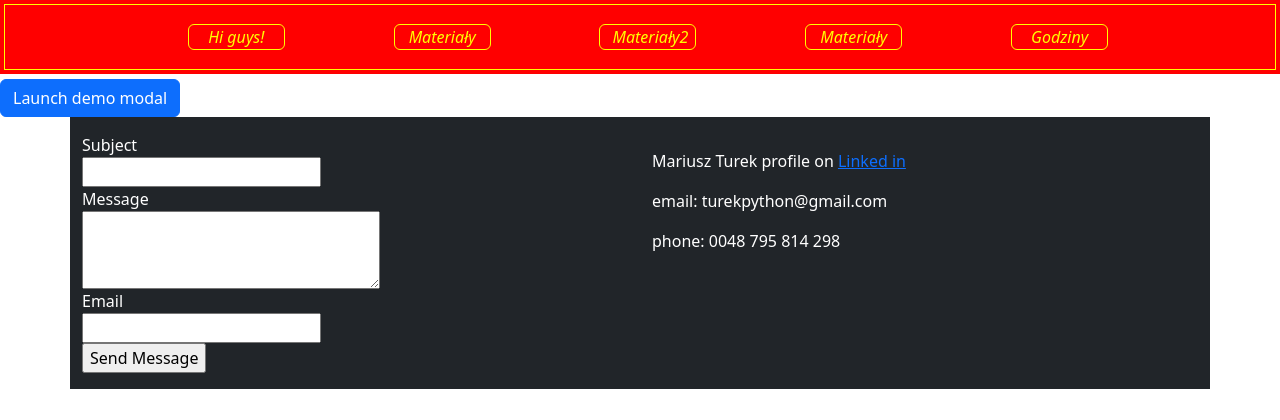
After one commit to MariuszTP/higuys, a Django app: page /m2 in a window 1280 px wide. The commit adds this page. Shown: the top 420 px of the page. Run offline with Django 3.2, Linux system fonts and the light colour scheme; some libraries are stand-ins or nearby versions.

```diff
--- a/pageb/templates/base1.html
+++ b/pageb/templates/base1.html
@@ -41,7 +41,10 @@ href="{% static 'web/css/bootstrap.min.css' %}"/>
           <div class="row  justify-content-evenly">
             <a class="col-md-2 col-xl-1 text-center menu " id = "nav" href="{% url 'main' %}">Hi guys!</a>
             <a class="col-md-2 col-xl-1 text-center menu " id = "nav" href="{% url 'materialy' %}">Materiały</a>
+            <a class="col-md-2 col-xl-1 text-center menu " id = "nav" href="{% url 'materialy2' %}">Materiały2</a>
             <div class="col-md-2 col-xl-1 menu  text-center" id = "nav">Materiały</div>
+
+
             <div class="col-md-2 col-xl-1 menu  text-center" id = "nav">Godziny</div>
 
           </div>
@@ -55,19 +58,6 @@ href="{% static 'web/css/bootstrap.min.css' %}"/>
 
 
 
-<div class="container d-none d-sm-block">
-  <div class="header " id="ramka">
-    <p class = "guys">Hi guys!</p>
-
-  </div>
-</div>
-
-<div class="container d-block d-sm-none">
-  <div class="headersm " id="ramka">
-    <p class = "guyssm">Hi guys!</p>
-
-  </div>
-</div>
 
 <!-- <div class="container position-absolute">
   <p class = "menu1" id =" try"> Materials</p>
--- a/pageb/templates/materialy.html
+++ b/pageb/templates/materialy.html
@@ -13,7 +13,7 @@
     </div>
 
     <div class="col-12 pe-4 ps-4"  >
-      <div class="row row-cols-2  row-cols-lg-4 row-cols-xxl-5 align-items-center">
+      <div class="row row-cols-2  row-cols-lg-4 row-cols-xxl-5 justify-content-evenly">
         {% for kategoria in kategoria %}
           <div class = "col">
             <a href="{% url 'materialy' %}?kategoria={{kategoria.id}}" id = "nav" class="  text-center  mx-auto d-block menu">{{kategoria.name}}</a>
--- /dev/null
+++ b/pageb/templates/materialy2.html
@@ -0,0 +1,37 @@
+{% extends 'base1.html' %}
+
+{% load static %}
+
+{% block content %}
+
+<!-- menu -->
+
+
+<button type="button" class="btn btn-primary" data-bs-toggle="modal" data-bs-target="#exampleModal">
+  Launch demo modal
+</button>
+
+
+
+<div class="modal fade" id="exampleModal" tabindex="-1" aria-labelledby="exampleModalLabel" aria-hidden="true">
+  <div class="modal-dialog">
+    <div class="modal-content">
+      <div class="modal-header">
+        <h5 class="modal-title" id="exampleModalLabel">Modal title</h5>
+        <button type="button" class="btn-close" data-bs-dismiss="modal" aria-label="Close"></button>
+      </div>
+      <div class="modal-body">
+        <img src="{% static 'bpage/images/grammar-posters-present-continuous-1.jpg' %}" class="img-fluid" alt="...">
+
+      </div>
+      <div class="modal-footer">
+        <button type="button" class="btn btn-secondary" data-bs-dismiss="modal">Close</button>
+        <button type="button" class="btn btn-primary">Save changes</button>
+      </div>
+    </div>
+  </div>
+</div>
+
+
+
+{% endblock %}
--- a/pageb/views.py
+++ b/pageb/views.py
@@ -74,3 +74,13 @@ def materialy(request):
         products = Gallery1.objects.all()
     context = {'products': products, 'kategoria': kategoria}
     return render(request, 'materialy.html', context)
+
+def materialy2(request):
+    kategoria = Kategoria.objects.all()
+    kategory_id = request.GET.get('kategoria')
+    if kategory_id:
+        products = Gallery1.objects.filter(kategoria=kategory_id)
+    else:
+        products = Gallery1.objects.all()
+    context = {'products': products, 'kategoria': kategoria}
+    return render(request, 'materialy2.html', context)
--- a/web/urls.py
+++ b/web/urls.py
@@ -15,7 +15,7 @@ Including another URLconf
 """
 from django.contrib import admin
 from django.urls import path, include
-from pageb.views import base, main1,  main2, main, gallery1, gallery2, gallery3, gallery4, gallery5, materialy
+from pageb.views import base, main1,  main2, main, gallery1, gallery2, gallery3, gallery4, gallery5, materialy, materialy2
 
 from django.conf.urls.static import static
 from django.conf import settings
@@ -23,11 +23,12 @@ from django.conf import settings
 
 urlpatterns = [
     path('admin/', admin.site.urls),
-    path('', main1, name='main'),
+    path('a', main1, name='main'),
     path('main2', main2, name='base'),
-    path('a', main, name='main'),
+    path('', main, name='main'),
     path('g1', gallery1, name='gallery11'),
     path('m', materialy, name='materialy'),
+    path('m2', materialy2, name='materialy2'),
     path('g2', gallery2, name='gallery2'),
     path('g3', gallery3, name='gallery3'),
     path('g4', gallery4, name='gallery4'),
```
Also changed, not shown: pageb/templates/index1.html (+12 -0 lines), db.sqlite3, pageb/static/bpage/images/nouns-common-2_TLLhpzK.jpg (added), pageb/static/bpage/images/nouns-common-3_bWrkzq0.jpg (added).
